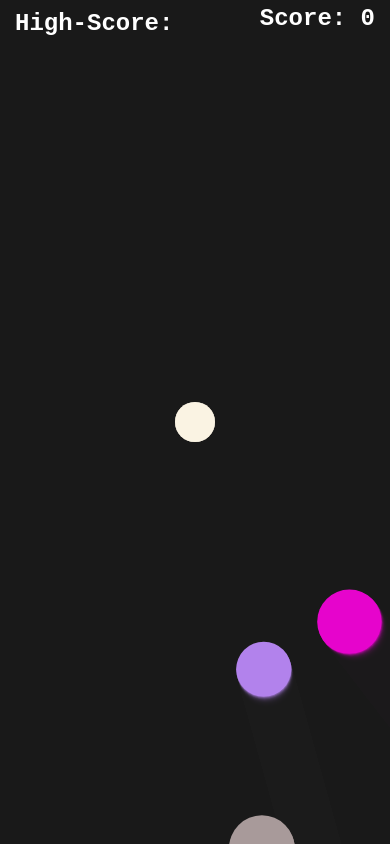
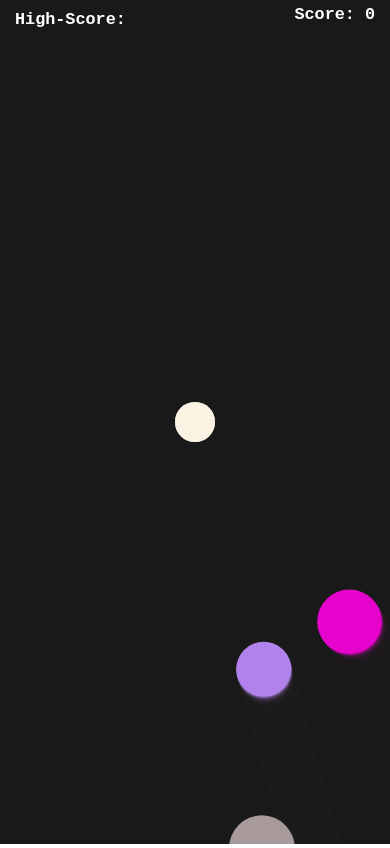
Before and after one commit to devajay07/shooting-game, a plain HTML site: page index.html in a window 390 px wide. Drawn offline with nearby package versions, Linux system fonts and the light colour scheme.

Commit message:
version 0.2

```diff
--- a/index.css
+++ b/index.css
@@ -68,3 +68,8 @@
 }
 
 /* media queires */
+@media all and (max-width:500px){
+    .container{
+        font-size: 0.7rem;;
+    }
+}
--- a/index.html
+++ b/index.html
@@ -5,7 +5,7 @@
     <meta http-equiv="X-UA-Compatible" content="IE=edge" />
     <meta name="viewport" content="width=device-width, initial-scale=1.0" />
     <link rel="stylesheet" href="index.css" />
-    <title>Document</title>
+    <title>FireBall</title>
   </head>
   <body>
     <div class="container">
```
